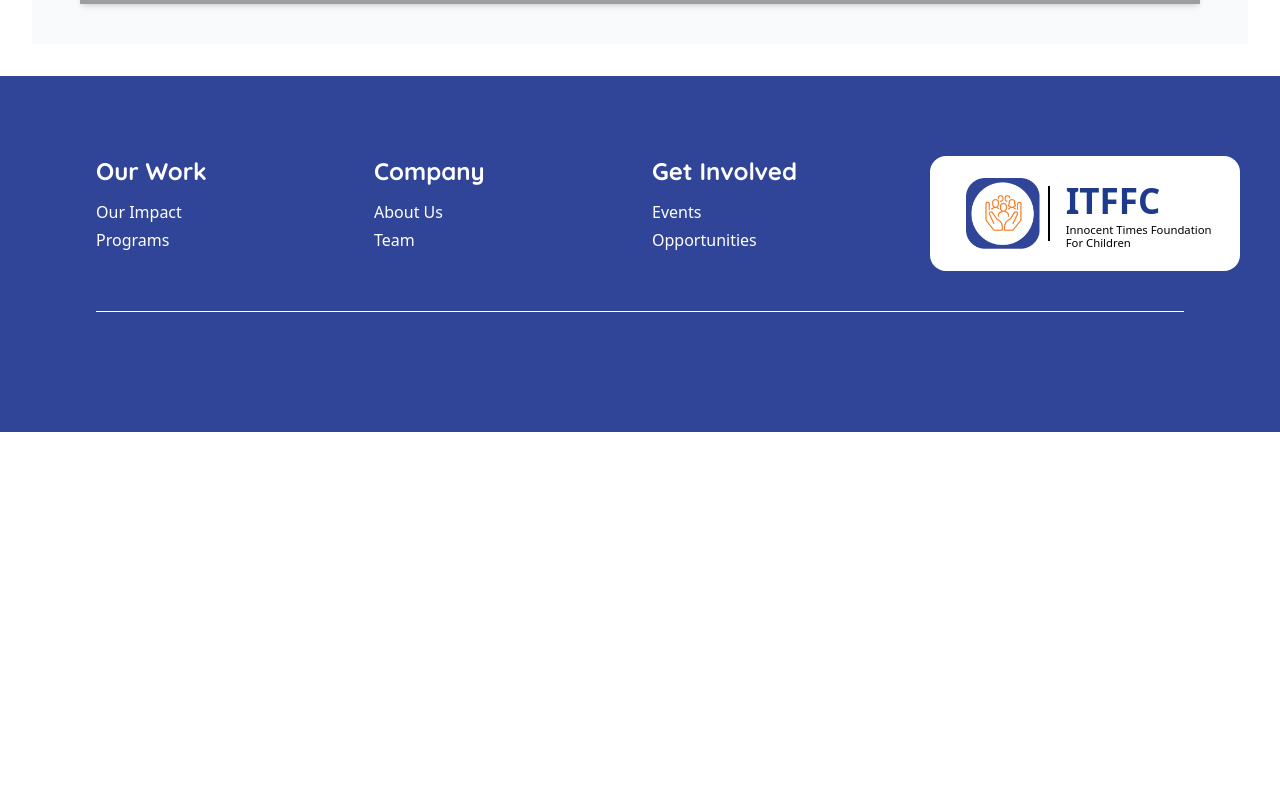
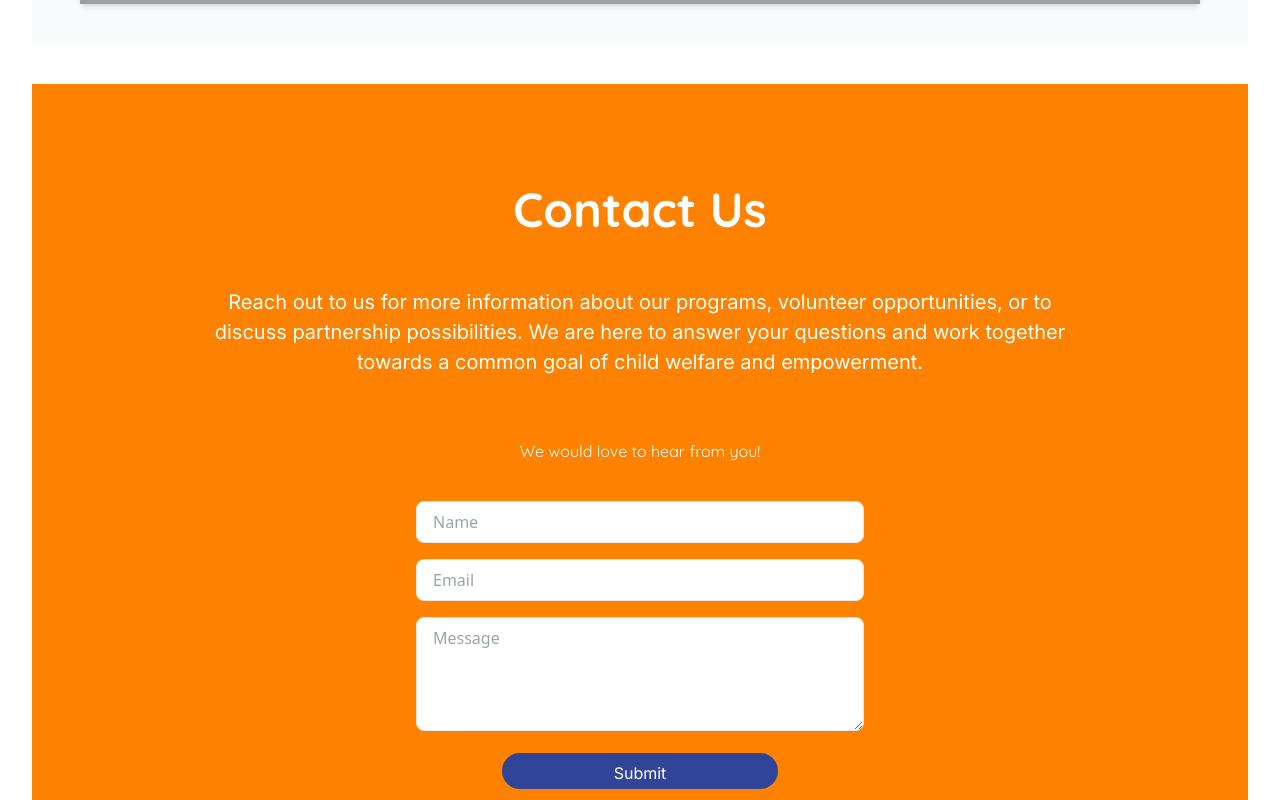
Before and after one commit to HarshadaGirase/ITFFC, a React (Vite) app: page /aboutus in a window 1280 px wide. Shown: the part 1120-1920 px from the top of the page. Before the commit the page ends 1552 px from the top, so only its background shows below. Built offline with nearby package versions, Linux system fonts and the light colour scheme; grey boxes are pictures that could not be loaded.

Commit message:
added contact component of aboutpage

```diff
--- /dev/null
+++ b/src/components/AboutUs/Contact.jsx
@@ -0,0 +1,53 @@
+import React from 'react';
+
+const Contact = () => {
+  return (
+    <div className="bg-[#FF8100] min-h-screen flex items-center justify-center ">
+      <div className=" rounded-lg  max-w-5xl w-full  py-16 md:p-12">
+        <h1 className="text-[48px] leading-[60px]  font-bold text-center text-white font-quicksand mb-4">
+          Contact Us
+        </h1>
+        <p className="text-center text-white text-[20px] leading-[30px] mb-8 font-inter p-8 " >
+          Reach out to us for more information about our programs, volunteer opportunities, or to discuss partnership possibilities. We are here to answer your questions and work together towards a common goal of child welfare and empowerment.
+        </p>
+        <p className="text-center text-white  text-[16px] leading-[20px] font-quicksand mb-6">
+          We would love to hear from you!
+        </p>
+        <div className='flex flex-col gap-8 items-center justify-center   '>
+        <form  className=''>
+          <div className="p-4  space-y-4 text-center">
+          <input
+            type="text"
+            placeholder="Name"
+            className="w-full max-w-md px-4 py-2 border rounded-lg focus:outline-none focus:ring-2 focus:ring-orange-400"
+          />
+
+
+          <input
+            type="email"
+            placeholder="Email"
+            className="w-full max-w-md  px-4 py-2 border rounded-lg focus:outline-none focus:ring-2 focus:ring-orange-400"
+          />
+
+          <textarea
+            placeholder="Message"
+            rows="4"
+            className="w-full max-w-md  px-4 py-2 border rounded-lg focus:outline-none focus:ring-2 focus:ring-orange-400"
+          />
+             </div>
+             <div className='text-center'>
+          <button
+            type="submit"
+            className="w-[276px] h-[36px] bg-[#304598] font-inter text-white text-[16px] leading-[24px] font-normal py-2 rounded-full hover:bg-blue-700 transition duration-300 text-center "
+          >
+            Submit
+          </button>
+          </div>
+        </form>
+        </div>
+      </div>
+    </div>
+  );
+};
+
+export default Contact;
--- a/src/components/AboutUsMain.jsx
+++ b/src/components/AboutUsMain.jsx
@@ -1,10 +1,12 @@
 import AboutHeroSection from '../components/AboutUs/AboutHeroSection.jsx';
 import WhoWeAre from '../components/AboutUs/WhoWeAre.jsx';
+import Contact from '../components/AboutUs/Contact.jsx';
 function AboutUsMain() {
   return (
     <div className='flex flex-col gap-10 m-4 sm:m-4 md:m-8 lg:m-8'>
          <AboutHeroSection/>
         <WhoWeAre/>
+        <Contact/>
     </div>
   )
 }
```
